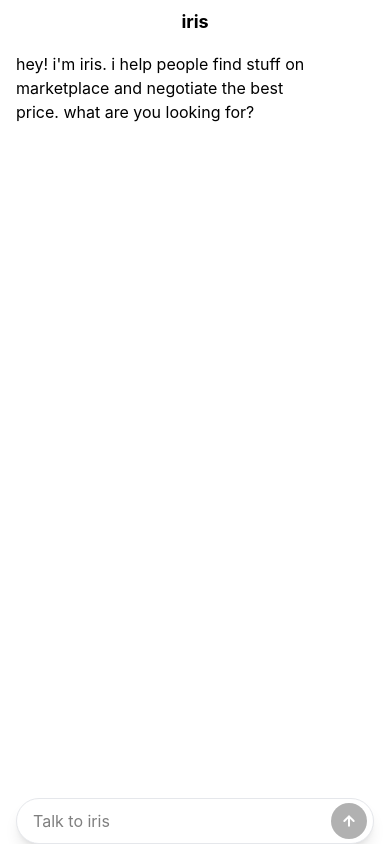
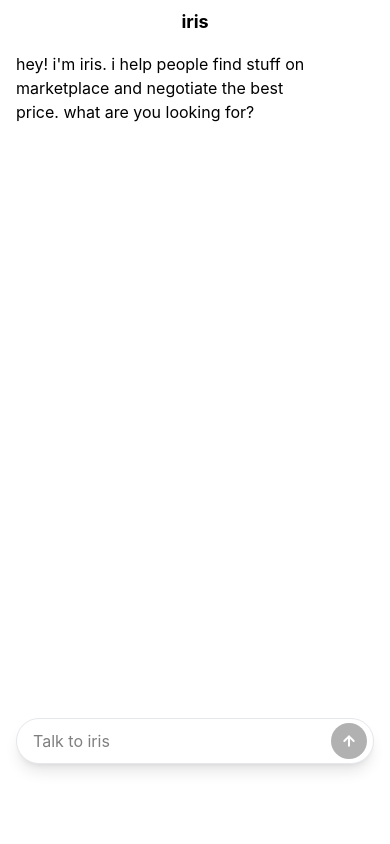
Before and after one commit to jghoshh/iris, a Next.js app: page / in a window 390 px wide. Built offline with nearby package versions, Linux system fonts and the light colour scheme.

Commit message:
fix mobile responsiveness

```diff
--- a/src/app/globals.css
+++ b/src/app/globals.css
@@ -26,6 +26,11 @@ body {
 
 .safe-bottom {
   padding-bottom: env(safe-area-inset-bottom, 0);
+}
+
+/* Composer needs base margin + safe area for consistent spacing */
+.safe-bottom-padded {
+  margin-bottom: calc(5rem + env(safe-area-inset-bottom, 0));
 }
 
 /* Use dynamic viewport height for mobile browsers */
--- a/src/app/page.tsx
+++ b/src/app/page.tsx
@@ -184,7 +184,7 @@ export default function Home() {
         </div>
 
         {/* Input area - fixed at bottom with safe area padding */}
-        <div className="flex-shrink-0 py-2 safe-bottom">
+        <div className="flex-shrink-0 pt-2 safe-bottom-padded">
           {stage === 'ready' && searchProfile.isComplete ? (
             <div className="flex gap-2">
               <button onClick={startNewSearch} className="btn btn-primary flex-1 rounded-full py-2.5">
```
